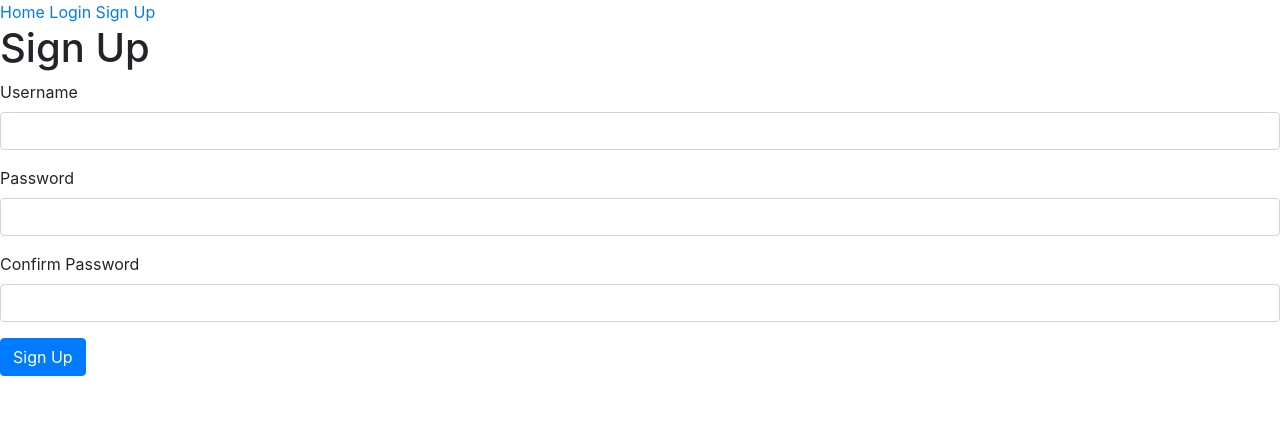
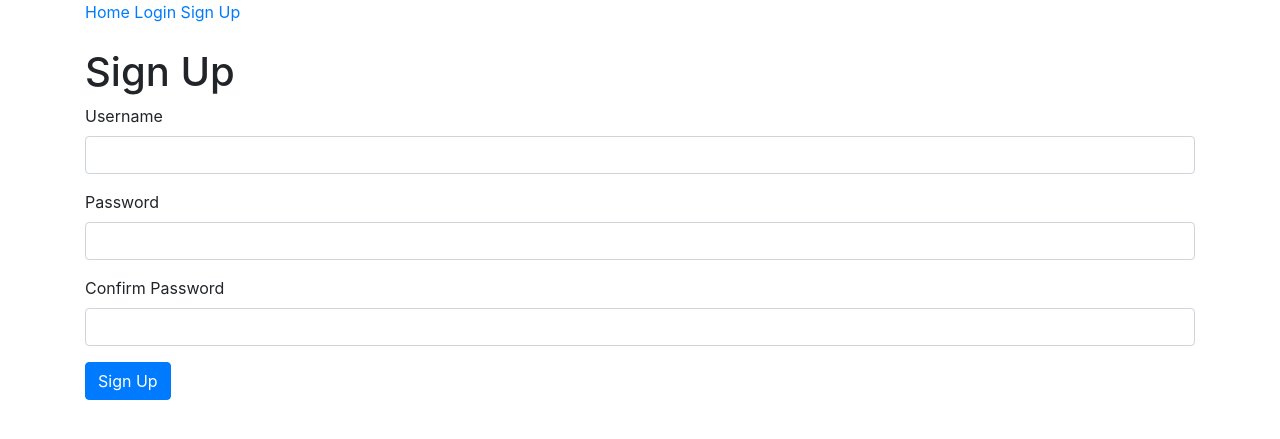
Before and after one commit to davidhfrankelcodes/flask-auth-starter, a Flask app: page /auth/signup in a window 1280 px wide. Shown: the top 439 px of the page. Run offline with Flask 3, Linux system fonts and the light colour scheme; parts of the project's set-up code (start-up, migrations or seed data) failed here and were passed over; some libraries are stand-ins or nearby versions.

Commit message:
added container in base

```diff
--- a/docker-compose.yaml
+++ b/docker-compose.yaml
@@ -1,4 +1,4 @@
-version: "3.9"
+version: "3.7"
 
 services:
   app:
--- a/flask_app/templates/base.html
+++ b/flask_app/templates/base.html
@@ -1,12 +1,17 @@
 <!DOCTYPE html>
 <html lang="en">
+
 <head>
     <meta charset="UTF-8">
     <meta name="viewport" content="width=device-width, initial-scale=1.0">
     <title>Flask App</title>
     <!-- Bootstrap Style-->
-    <link rel="stylesheet" href="https://cdn.jsdelivr.net/npm/bootstrap@4.0.0/dist/css/bootstrap.min.css" integrity="sha384-Gn5384xqQ1aoWXA+058RXPxPg6fy4IWvTNh0E263XmFcJlSAwiGgFAW/dAiS6JXm" crossorigin="anonymous"></head>
+    <link rel="stylesheet" href="https://cdn.jsdelivr.net/npm/bootstrap@4.0.0/dist/css/bootstrap.min.css"
+        integrity="sha384-Gn5384xqQ1aoWXA+058RXPxPg6fy4IWvTNh0E263XmFcJlSAwiGgFAW/dAiS6JXm" crossorigin="anonymous">
+</head>
+
 <body>
+    <div class="container">
         <nav>
             <a href="{{ url_for('homepage.homepage') }}">Home</a>
             {% if not current_user.is_authenticated %}
@@ -20,13 +25,24 @@
             {% endif %}
             <!-- Add more navigation items here -->
         </nav>
+    </div>
     <main>
+        <br/>
+        <div class="container">
             {% block content %}
             {% endblock %}
+        </div>
     </main>
     <!-- Bootstrap JavaScript-->
-    <script src="https://code.jquery.com/jquery-3.2.1.slim.min.js" integrity="sha384-KJ3o2DKtIkvYIK3UENzmM7KCkRr/rE9/Qpg6aAZGJwFDMVNA/GpGFF93hXpG5KkN" crossorigin="anonymous"></script>
-    <script src="https://cdn.jsdelivr.net/npm/popper.js@1.12.9/dist/umd/popper.min.js" integrity="sha384-ApNbgh9B+Y1QKtv3Rn7W3mgPxhU9K/ScQsAP7hUibX39j7fakFPskvXusvfa0b4Q" crossorigin="anonymous"></script>
-    <script src="https://cdn.jsdelivr.net/npm/bootstrap@4.0.0/dist/js/bootstrap.min.js" integrity="sha384-JZR6Spejh4U02d8jOt6vLEHfe/JQGiRRSQQxSfFWpi1MquVdAyjUar5+76PVCmYl" crossorigin="anonymous"></script>
+    <script src="https://code.jquery.com/jquery-3.2.1.slim.min.js"
+        integrity="sha384-KJ3o2DKtIkvYIK3UENzmM7KCkRr/rE9/Qpg6aAZGJwFDMVNA/GpGFF93hXpG5KkN"
+        crossorigin="anonymous"></script>
+    <script src="https://cdn.jsdelivr.net/npm/popper.js@1.12.9/dist/umd/popper.min.js"
+        integrity="sha384-ApNbgh9B+Y1QKtv3Rn7W3mgPxhU9K/ScQsAP7hUibX39j7fakFPskvXusvfa0b4Q"
+        crossorigin="anonymous"></script>
+    <script src="https://cdn.jsdelivr.net/npm/bootstrap@4.0.0/dist/js/bootstrap.min.js"
+        integrity="sha384-JZR6Spejh4U02d8jOt6vLEHfe/JQGiRRSQQxSfFWpi1MquVdAyjUar5+76PVCmYl"
+        crossorigin="anonymous"></script>
 </body>
+
 </html>
```
Lines whose indentation alone changed are shown as unchanged.
